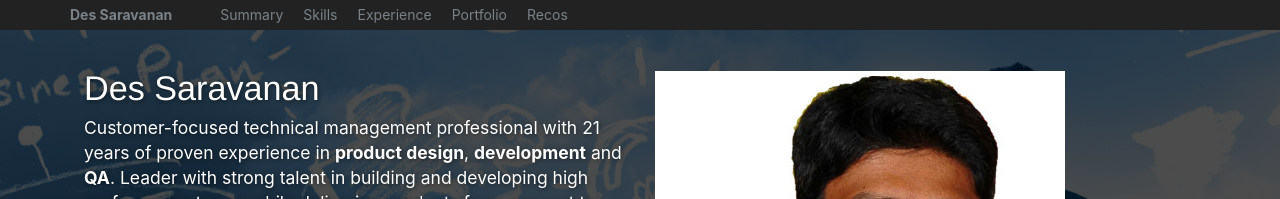
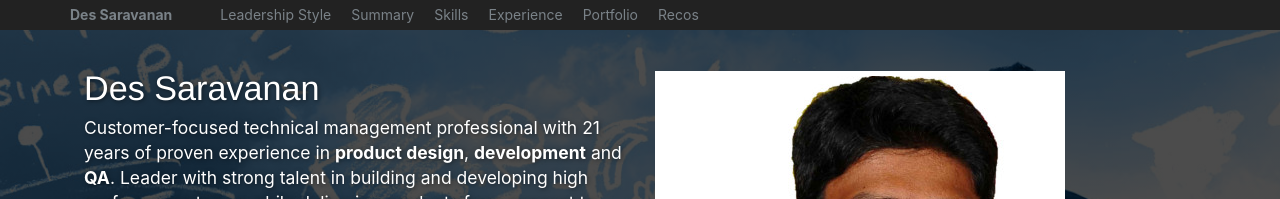
Before and after one commit to nitheeshkl/des, a Jekyll site: the page built from _pages/home.md, in a window 1280 px wide. Shown: the top 199 px of the page. Built offline with Jekyll 4.4.1, drawn with Linux system fonts in a browser that asks for light colours.

Commit message:
add navbar link for leadership-style
Signed-off-by: Nitheesh K L <nitheesh.k.l@intel.com>

```diff
--- a/_data/navigation.yml
+++ b/_data/navigation.yml
@@ -1,5 +1,8 @@
 # main links links
  main:
+  - title: "Leadership Style"
+    url:   "/#leadership-style"
+
   - title: "Summary"
     url: "/#summary"
 
--- a/_pages/home.md
+++ b/_pages/home.md
@@ -156,11 +156,13 @@ portfolio:
 
 {% include base_path %}
 
-<section id="summary"/>
+<section id="leadership-style"/>
 
 ![Banner]({{ base_path }}/images/des_banner.png){: .align-center}
 
 -------------------------------------------
+
+<section id="summary"/>
 
 Executive Summary
 -----------------
```
